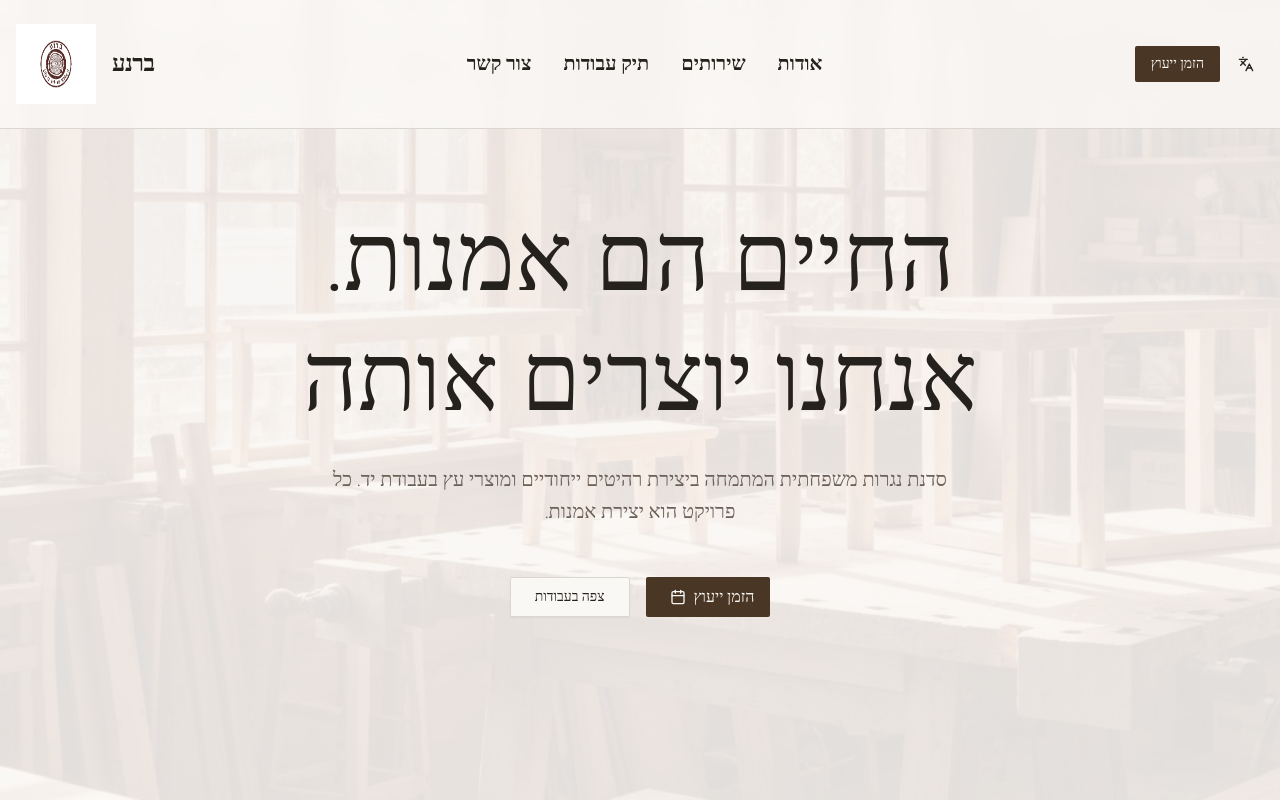
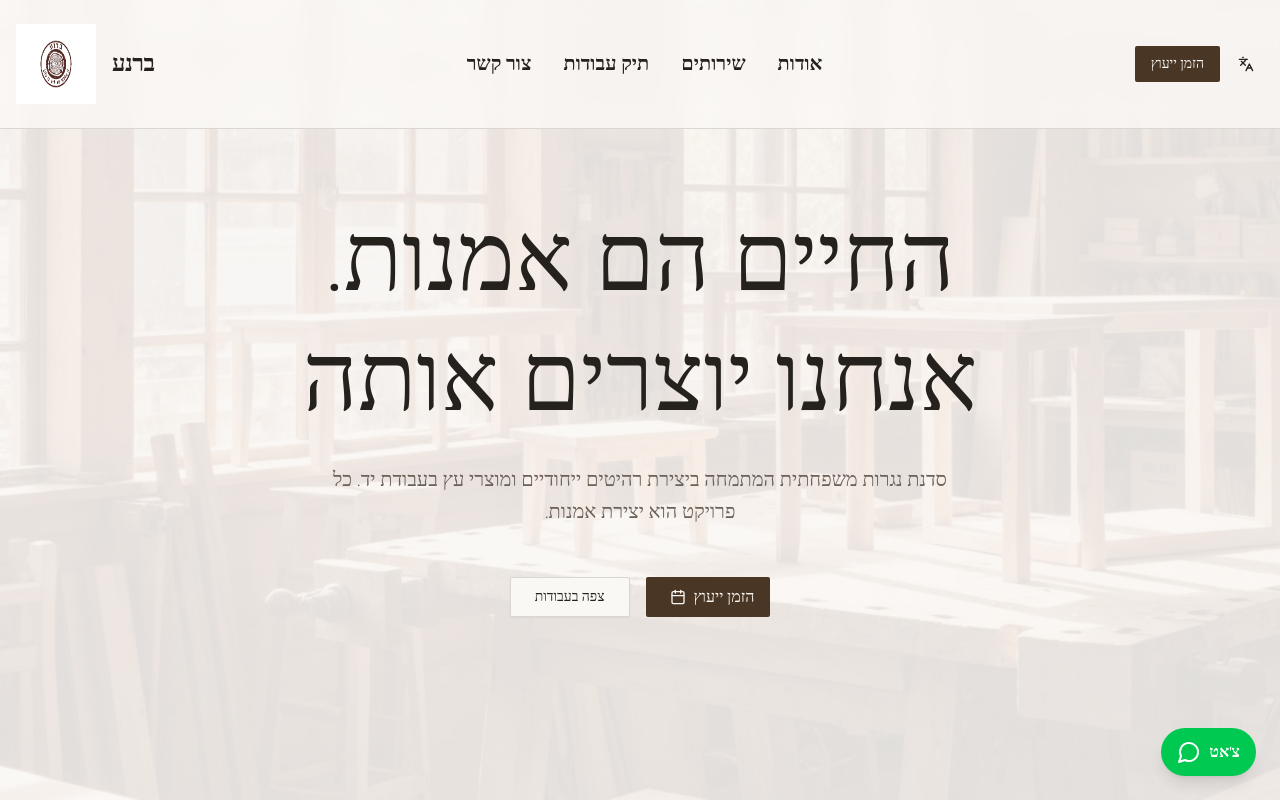
Before and after one commit to vmfoberon-star/carpentry, a Next.js app: page / in a window 1280 px wide. Shown: the top 800 px of the page. Built offline with nearby package versions, Linux system fonts and the light colour scheme.

Commit message:
Add floating WhatsApp chat widget

```diff
--- a/app/page.tsx
+++ b/app/page.tsx
@@ -6,6 +6,7 @@ import { Services } from "@/components/services"
 import { Portfolio } from "@/components/portfolio"
 import { Contact } from "@/components/contact"
 import { Footer } from "@/components/footer"
+import { WhatsAppFloat } from "@/components/whatsapp-float"
 
 export default function Home() {
   return (
@@ -18,6 +19,7 @@ export default function Home() {
       <Portfolio />
       <Contact />
       <Footer />
+      <WhatsAppFloat />
     </main>
   )
 }
--- /dev/null
+++ b/components/whatsapp-float.tsx
@@ -0,0 +1,33 @@
+"use client"
+
+import { MessageCircle } from "lucide-react"
+import { useLocale } from "@/lib/locale-context"
+
+export function WhatsAppFloat() {
+  const { locale } = useLocale()
+
+  const handleClick = () => {
+    const whatsappPhone = "972545758003"
+    const message =
+      locale === "he"
+        ? "שלום! הגעתי דרך האתר שלכם ואני מעוניין/ת במידע נוסף."
+        : locale === "en"
+          ? "Hello! I came through your website and I'm interested in more information."
+          : "Здравствуйте! Узнал о вас через ваш сайт и хочу получить больше информации."
+    const whatsappUrl = `https://wa.me/${whatsappPhone}?text=${encodeURIComponent(message)}`
+    window.open(whatsappUrl, '_blank')
+  }
+
+  return (
+    <div
+      onClick={handleClick}
+      className="fixed bottom-6 right-6 z-50 bg-green-500 hover:bg-green-600 text-white rounded-full shadow-lg cursor-pointer transition-all duration-300 hover:scale-110 flex items-center gap-2 px-4 py-3"
+      aria-label="Chat on WhatsApp"
+    >
+      <MessageCircle className="w-6 h-6" />
+      <span className="hidden sm:inline font-semibold">
+        {locale === "he" ? "צ'אט" : locale === "en" ? "Chat" : "Чат"}
+      </span>
+    </div>
+  )
+}
```
